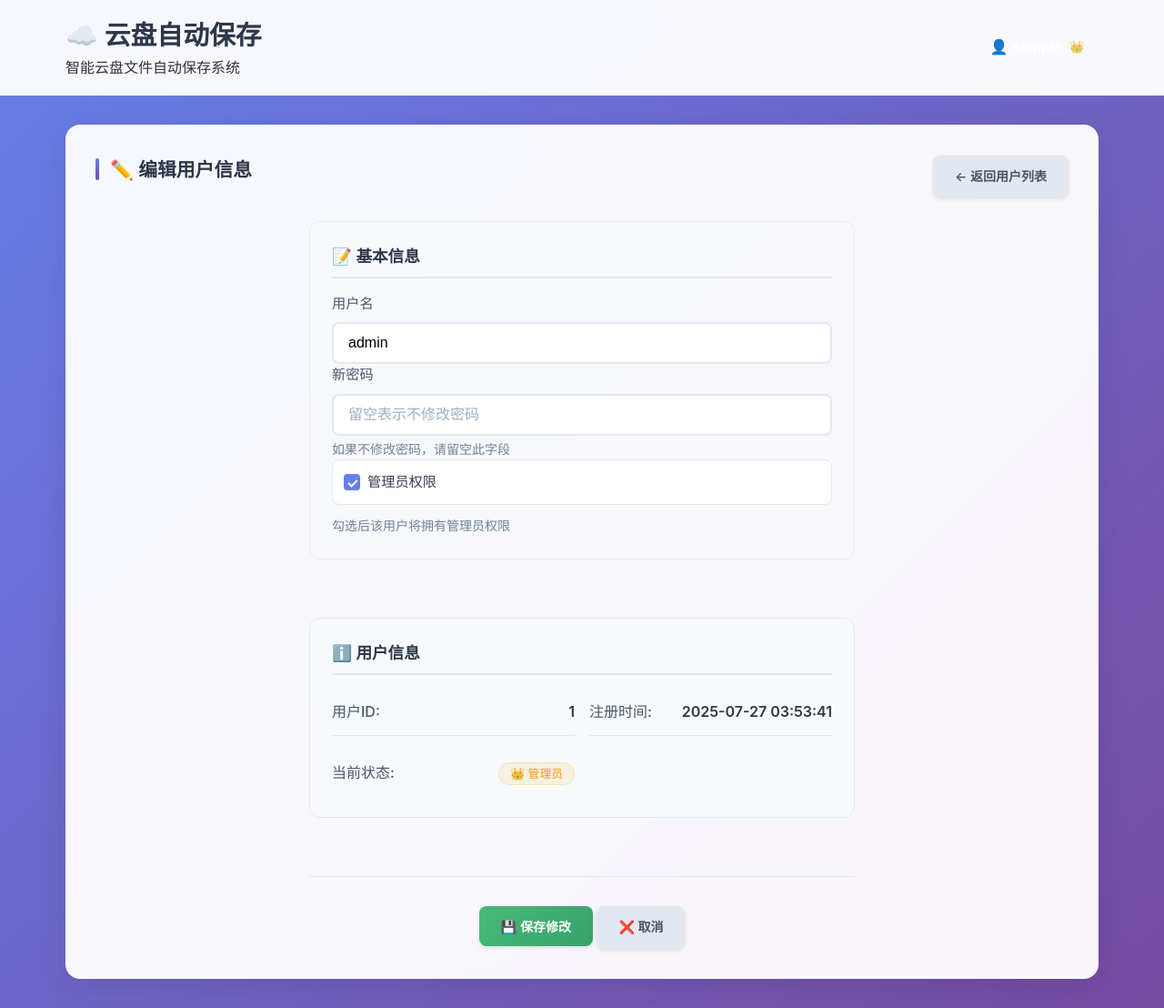
After one commit to yuanhuat/cloud189-auto-save-tool, a Flask app: page /users/edit/1 in a window 1280 px wide. The commit adds this page. Shown: the whole page at 91% size. Run offline with Flask 3, Linux system fonts and the light colour scheme; the visitor is signed in with stand-in values (Sample User, id 1); data comes from the database, SQL or seed files in the repository.

Commit message:
新增用户信息编辑功能，包括用户信息更新逻辑、前端编辑页面和样式设计，优化用户交互体验。

```diff
--- a/app/app.py
+++ b/app/app.py
@@ -190,6 +190,63 @@ def mark_admin_logged_in():
     cursor.execute('UPDATE users SET has_logged_in = TRUE WHERE username = "admin" AND is_admin = TRUE')
     conn.commit()
     conn.close()
+
+def update_user(user_id, username, password=None, is_admin=None):
+    """更新用户信息"""
+    try:
+        conn = sqlite3.connect('settings.db')
+        cursor = conn.cursor()
+
+        if password and is_admin is not None:
+            # 更新用户名、密码和管理员状态
+            password_hash = hashlib.sha256(password.encode()).hexdigest()
+            cursor.execute('''
+                UPDATE users
+                SET username = ?, password_hash = ?, is_admin = ?
+                WHERE id = ?
+            ''', (username, password_hash, is_admin, user_id))
+        elif password:
+            # 只更新用户名和密码
+            password_hash = hashlib.sha256(password.encode()).hexdigest()
+            cursor.execute('''
+                UPDATE users
+                SET username = ?, password_hash = ?
+                WHERE id = ?
+            ''', (username, password_hash, user_id))
+        elif is_admin is not None:
+            # 只更新用户名和管理员状态
+            cursor.execute('''
+                UPDATE users
+                SET username = ?, is_admin = ?
+                WHERE id = ?
+            ''', (username, is_admin, user_id))
+        else:
+            # 只更新用户名
+            cursor.execute('''
+                UPDATE users
+                SET username = ?
+                WHERE id = ?
+            ''', (username, user_id))
+
+        conn.commit()
+        conn.close()
+        return True
+    except Exception as e:
+        print(f"更新用户信息失败: {e}")
+        return False
+
+def get_user_by_id(user_id):
+    """根据ID获取用户信息"""
+    try:
+        conn = sqlite3.connect('settings.db')
+        cursor = conn.cursor()
+        cursor.execute('SELECT id, username, is_admin, created_at FROM users WHERE id = ?', (user_id,))
+        user = cursor.fetchone()
+        conn.close()
+        return user
+    except Exception as e:
+        print(f"获取用户信息失败: {e}")
+        return None
 
 def save_account_directory(account_id, account_name, target_folder_id, target_folder_path, folder_name):
     """保存账号-目录映射"""
@@ -696,6 +753,51 @@ def delete_user_route(user_id):
     else:
         flash('用户删除失败', 'error')
     return redirect(url_for('users'))
+
+@app.route('/users/edit/<int:user_id>', methods=['GET', 'POST'])
+@admin_required
+def edit_user(user_id):
+    """编辑用户信息（仅管理员）"""
+    user = get_user_by_id(user_id)
+    if not user:
+        flash('用户不存在', 'error')
+        return redirect(url_for('users'))
+
+    if request.method == 'POST':
+        username = request.form.get('username', '').strip()
+        password = request.form.get('password', '').strip()
+        is_admin = request.form.get('is_admin') == 'on'
+
+        if not username:
+            flash('用户名不能为空', 'error')
+            return render_template('edit_user.html', user=user)
+
+        # 检查用户名是否已被其他用户使用
+        if username != user[1]:  # 如果用户名有变化
+            conn = sqlite3.connect('settings.db')
+            cursor = conn.cursor()
+            cursor.execute('SELECT id FROM users WHERE username = ? AND id != ?', (username, user_id))
+            if cursor.fetchone():
+                flash('用户名已被使用', 'error')
+                conn.close()
+                return render_template('edit_user.html', user=user)
+            conn.close()
+
+        # 更新用户信息
+        if password:
+            # 如果提供了新密码，更新密码
+            success = update_user(user_id, username, password, is_admin)
+        else:
+            # 如果没有提供新密码，只更新用户名和管理员状态
+            success = update_user(user_id, username, is_admin=is_admin)
+
+        if success:
+            flash('用户信息更新成功', 'success')
+            return redirect(url_for('users'))
+        else:
+            flash('用户信息更新失败', 'error')
+
+    return render_template('edit_user.html', user=user)
 
 @app.route('/account-directories')
 @admin_required
--- a/app/static/style.css
+++ b/app/static/style.css
@@ -2958,4 +2958,91 @@ input:checked + .slider:before {
     color: #374151;
 }
 
+/* 编辑用户页面样式 */
+.edit-user-container {
+    background: rgba(255, 255, 255, 0.95);
+    border-radius: 16px;
+    padding: 2rem;
+    box-shadow: 0 8px 32px rgba(0, 0, 0, 0.1);
+    backdrop-filter: blur(10px);
+    border: 1px solid rgba(255, 255, 255, 0.2);
+}
+
+.edit-form-container {
+    max-width: 600px;
+    margin: 0 auto;
+}
+
+.edit-form {
+    display: flex;
+    flex-direction: column;
+    gap: 2rem;
+}
+
+.section-subtitle {
+    font-size: 1.1rem;
+    font-weight: 600;
+    color: #2d3748;
+    margin-bottom: 1rem;
+    padding-bottom: 0.5rem;
+    border-bottom: 2px solid #e2e8f0;
+}
+
+.form-hint {
+    display: block;
+    font-size: 0.875rem;
+    color: #718096;
+    margin-top: 0.25rem;
+}
+
+.user-info-section {
+    background: #f7fafc;
+    border-radius: 12px;
+    padding: 1.5rem;
+    border: 1px solid #e2e8f0;
+}
+
+.info-grid {
+    display: grid;
+    gap: 1rem;
+}
+
+.info-item {
+    display: flex;
+    justify-content: space-between;
+    align-items: center;
+    padding: 0.75rem 0;
+    border-bottom: 1px solid #e2e8f0;
+}
+
+.info-item:last-child {
+    border-bottom: none;
+}
+
+.info-label {
+    font-weight: 500;
+    color: #4a5568;
+}
+
+.info-value {
+    color: #2d3748;
+    font-weight: 600;
+}
+
+@media (max-width: 768px) {
+    .edit-user-container {
+        padding: 1rem;
+    }
+
+    .edit-form-container {
+        max-width: 100%;
+    }
+
+    .info-item {
+        flex-direction: column;
+        align-items: flex-start;
+        gap: 0.5rem;
+    }
+}
+
 /* 响应式设计 */
--- /dev/null
+++ b/app/templates/edit_user.html
@@ -0,0 +1,159 @@
+<!DOCTYPE html>
+<html lang="zh-CN">
+<head>
+    <meta charset="UTF-8">
+    <meta name="viewport" content="width=device-width, initial-scale=1.0">
+    <title>✏️ 编辑用户 - 云盘自动保存</title>
+    <link rel="stylesheet" href="{{ url_for('static', filename='style.css') }}">
+</head>
+<body>
+    <div class="app-container">
+        <!-- 应用头部 -->
+        <header class="app-header">
+            <div class="header-content">
+                <div class="header-left">
+                    <h1 class="app-title">☁️ 云盘自动保存</h1>
+                    <p class="app-subtitle">智能云盘文件自动保存系统</p>
+                </div>
+                <div class="header-right">
+                    {% if session.username %}
+                        <div class="user-menu">
+                            <span class="user-info">
+                                👤 {{ session.username }}
+                                {% if session.is_admin %}<span class="admin-badge">👑</span>{% endif %}
+                            </span>
+                            <div class="user-dropdown">
+                                {% if session.is_admin %}
+                                <a href="{{ url_for('settings') }}" class="dropdown-item">
+                                    ⚙️ 系统设置
+                                </a>
+                                <a href="{{ url_for('users') }}" class="dropdown-item">
+                                    👥 用户管理
+                                </a>
+                                <a href="{{ url_for('account_directories') }}" class="dropdown-item">
+                                    📁 账号目录映射
+                                </a>
+                                <a href="{{ url_for('tasks') }}" class="dropdown-item">
+                                    📋 任务管理
+                                </a>
+                                <a href="{{ url_for('auto_delete_config') }}" class="dropdown-item">
+                                    🗑️ 自动删除配置
+                                </a>
+                                {% endif %}
+                                <a href="{{ url_for('logout') }}" class="dropdown-item">
+                                    🚪 退出登录
+                                </a>
+                            </div>
+                        </div>
+                    {% else %}
+                        <div class="auth-buttons">
+                            <a href="{{ url_for('login') }}" class="btn btn-secondary">
+                                🔐 登录
+                            </a>
+                            <a href="{{ url_for('register') }}" class="btn btn-primary">
+                                📝 注册
+                            </a>
+                        </div>
+                    {% endif %}
+                </div>
+            </div>
+        </header>
+
+        <!-- 主要内容 -->
+        <main class="main-content">
+            <!-- 消息提示 -->
+            {% with messages = get_flashed_messages(with_categories=true) %}
+                {% if messages %}
+                    {% for category, message in messages %}
+                        <div class="message-container">
+                            <div class="message {{ 'success' if category == 'success' else 'error' if category == 'error' else 'info' }}">
+                                <span class="message-icon">
+                                    {% if category == 'success' %}✅
+                                    {% elif category == 'error' %}❌
+                                    {% else %}ℹ️{% endif %}
+                                </span>
+                                <span class="message-text">{{ message }}</span>
+                            </div>
+                        </div>
+                    {% endfor %}
+                {% endif %}
+            {% endwith %}
+
+            <!-- 编辑用户表单 -->
+            <div class="edit-user-container">
+                <div class="section-header">
+                    <h3 class="section-title">✏️ 编辑用户信息</h3>
+                    <a href="{{ url_for('users') }}" class="btn btn-secondary">
+                        ← 返回用户列表
+                    </a>
+                </div>
+
+                <div class="edit-form-container">
+                    <form action="{{ url_for('edit_user', user_id=user[0]) }}" method="post" class="edit-form">
+                        <div class="form-section">
+                            <h4 class="section-subtitle">📝 基本信息</h4>
+
+                            <div class="input-group">
+                                <label for="username">用户名</label>
+                                <input type="text" id="username" name="username"
+                                       value="{{ user[1] }}" required>
+                            </div>
+
+                            <div class="input-group">
+                                <label for="password">新密码</label>
+                                <input type="password" id="password" name="password"
+                                       placeholder="留空表示不修改密码">
+                                <small class="form-hint">如果不修改密码，请留空此字段</small>
+                            </div>
+
+                            <div class="input-group">
+                                <label class="checkbox-label">
+                                    <input type="checkbox" name="is_admin"
+                                           {% if user[2] %}checked{% endif %}>
+                                    <span class="checkmark"></span>
+                                    <span class="option-text">管理员权限</span>
+                                </label>
+                                <small class="form-hint">勾选后该用户将拥有管理员权限</small>
+                            </div>
+                        </div>
+
+                        <div class="user-info-section">
+                            <h4 class="section-subtitle">ℹ️ 用户信息</h4>
+                            <div class="info-grid">
+                                <div class="info-item">
+                                    <span class="info-label">用户ID:</span>
+                                    <span class="info-value">{{ user[0] }}</span>
+                                </div>
+                                <div class="info-item">
+                                    <span class="info-label">注册时间:</span>
+                                    <span class="info-value">{{ user[3] }}</span>
+                                </div>
+                                <div class="info-item">
+                                    <span class="info-label">当前状态:</span>
+                                    <span class="info-value">
+                                        {% if user[2] %}
+                                            <span class="status-badge admin">👑 管理员</span>
+                                        {% else %}
+                                            <span class="status-badge user">👤 普通用户</span>
+                                        {% endif %}
+                                    </span>
+                                </div>
+                            </div>
+                        </div>
+
+                        <!-- 表单操作 -->
+                        <div class="form-actions">
+                            <button type="submit" class="btn btn-success">
+                                💾 保存修改
+                            </button>
+                            <a href="{{ url_for('users') }}" class="btn btn-secondary">
+                                ❌ 取消
+                            </a>
+                        </div>
+                    </form>
+                </div>
+            </div>
+        </main>
+    </div>
+</body>
+</html>
```
Also changed, not shown: app/templates/users.html (+5 -2 lines).
